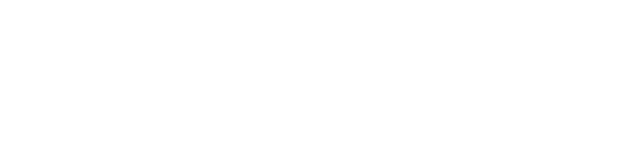
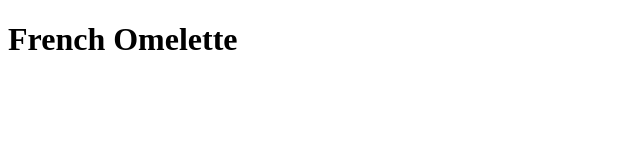
Before and after one commit to snchowdhary188/snc-recipes, a plain HTML site: page recipes/french-omelette.html in a window 1280 px wide. Shown: the whole page, without its empty margins (0-640 px from the left). Drawn offline with Linux system fonts and the light colour scheme.

Commit message:
Put <h1> page title

```diff
--- a/recipes/french-omelette.html
+++ b/recipes/french-omelette.html
@@ -6,5 +6,7 @@
     <meta name="viewport" content="width=device-width, initial-scale=1.0" />
     <title>French Omelette</title>
   </head>
-  <body></body>
+  <body>
+    <h1>French Omelette</h1>
+  </body>
 </html>
```
